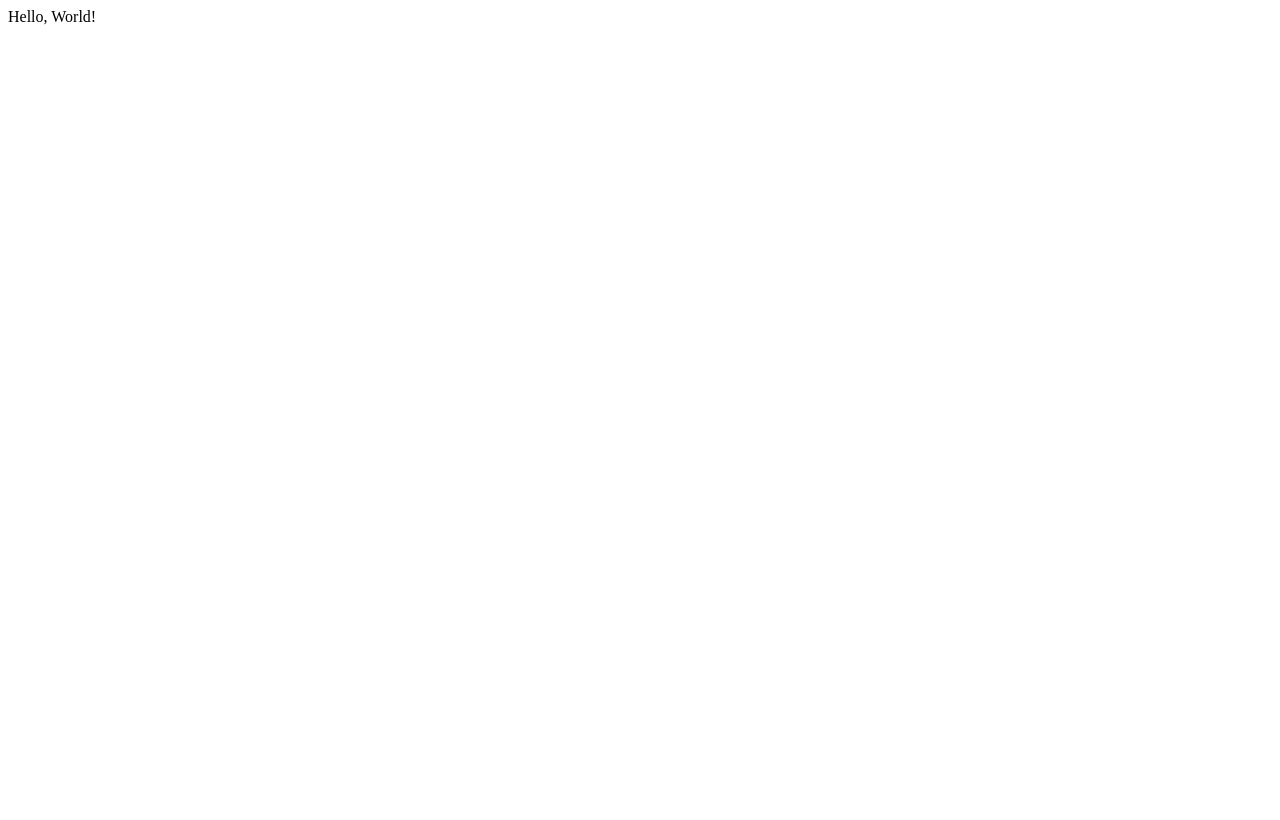
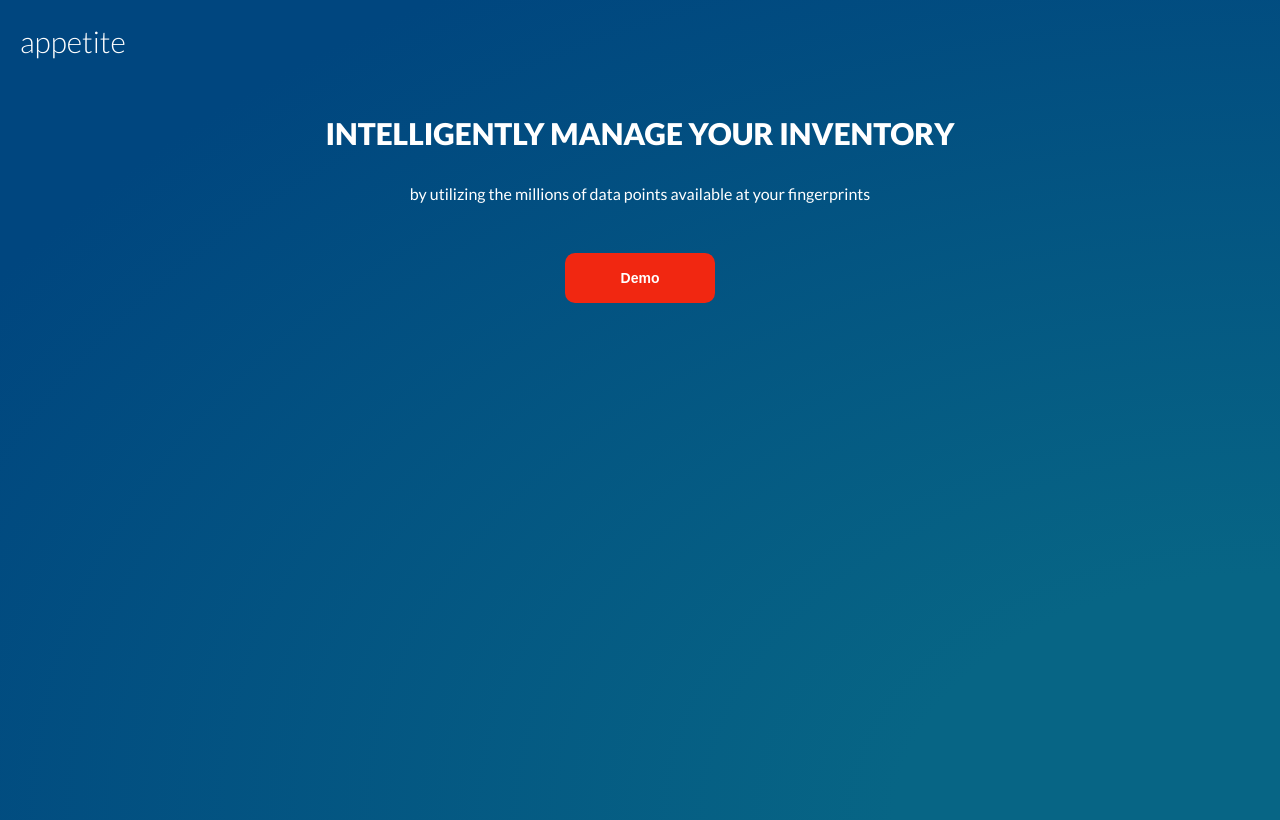
Before and after one commit to muyingchen/appetite, a Flask app: page / in a window 1280 px wide. Before the commit the page is almost empty. Before the commit the page ends 25 px from the top, so only its background shows below. Run offline with Flask 2, Linux system fonts and the light colour scheme.

Commit message:
added html for a homepage

```diff
--- a/backend/server.py
+++ b/backend/server.py
@@ -26,9 +26,9 @@ pickle_path = "{}/model.pickle".format(data_dir)
 
 @app.route('/')
 def hello_world():
-    return 'Hello, World!'
+    return render_template('index.html')
 
-@app.route('/form')
+@app.route('/demo')
 def form():
     return render_template("form.html")
 
@@ -40,8 +40,8 @@ def dashboard():
     with open(pickle_path, 'rb') as pk:
         trainer = pickle.load(pk)
 
-    datetime
-    prediction = trainer.predict({'DATE': [], 'TAVG': [], 'TMAX': [], 'TMIN': [], 'STRAWBERRIES': []})
+    #datetime
+    #prediction = trainer.predict({'DATE': [], 'TAVG': [], 'TMAX': [], 'TMIN': [], 'STRAWBERRIES': []})
 
     prediction_data = []
     for _ in range(7):
--- a/frontend/templates/dashboard.html
+++ b/frontend/templates/dashboard.html
@@ -22,6 +22,8 @@
     <link href="https://fonts.googleapis.com/css?family=Lato:100,100i,300,400,700,900" rel="stylesheet">
     <style>
       body {
+        height: auto;
+        margin: 0;
         font-family: 'Lato', sans-serif;
       }
     </style>
--- a/frontend/templates/form.html
+++ b/frontend/templates/form.html
@@ -23,6 +23,8 @@
     <link href="https://fonts.googleapis.com/css?family=Lato:100,100i,300,400,700,900" rel="stylesheet">
     <style>
       body {
+        height: auto;
+        margin: 0;
         font-family: 'Lato', sans-serif;
       }
     </style>
--- /dev/null
+++ b/frontend/templates/index.html
@@ -0,0 +1,80 @@
+<!DOCTYPE html>
+<html>
+<style>
+    body {
+        height: auto;
+        margin: 0;
+        color: white;
+        background-image: -webkit-radial-gradient(100% 100%,ellipse farthest-side,#076585 30%,#00467F 120%);
+        background-image: radial-gradient(ellipse farthest-side at 100% 100%,#076585 30%,#00467F 120%);
+        font-family: 'Lato', sans-serif;
+    }
+
+    .top {
+        height: 100vh;
+    }
+
+    h3 {
+        font-size: 30px;
+        font-weight: 800;
+        color: white;
+        line-height: 1.4;
+        margin-top: 50px;
+        text-transform: uppercase;
+    }
+
+    h1 {
+        font-size: 30px;
+        font-weight: 300;
+        color: white;
+        line-height: 1.4;
+        margin-left: 20px;
+        margin-top: 20px;
+    }
+
+    .demo {
+        -webkit-box-sizing: border-box; /* Safari/Chrome, other WebKit */
+        -moz-box-sizing: border-box;    /* Firefox, other Gecko */
+        box-sizing: border-box;
+        height: 50px;
+        width: 150px;
+        background: #f12711;
+        border-radius: 10px;
+        font-weight: 800;
+        font-size: 14px;
+        color: white;
+        border: none;
+        margin: 50px auto 0px auto;
+        display: table;
+    }
+
+    .centered {
+        text-align: center;
+    }
+
+</style>
+<head>
+    <meta charset="utf-8" />
+    <meta http-equiv="X-UA-Compatible" content="IE=edge">
+    <title>Merapply</title>
+    <meta name="viewport" content="width=device-width, initial-scale=1">
+    <link href="https://fonts.googleapis.com/css?family=Lato:100,300,400,700,900" rel="stylesheet">
+</head>
+<body>
+    <div class="top">
+        <div class="intro">
+            <h1>appetite</h1>
+            <h3 class="centered">Intelligently Manage Your Inventory</h3>
+            <p class="centered">by utilizing the millions of data points available at your fingerprints</p>
+            <button class="centered demo">Demo</button>
+        </div>
+    </div>
+</body>
+<script>
+
+document.getElementsByClassName('demo')[0].addEventListener('click', function() {
+    window.location.href='/demo';
+});
+
+</script>
+</html>
```
